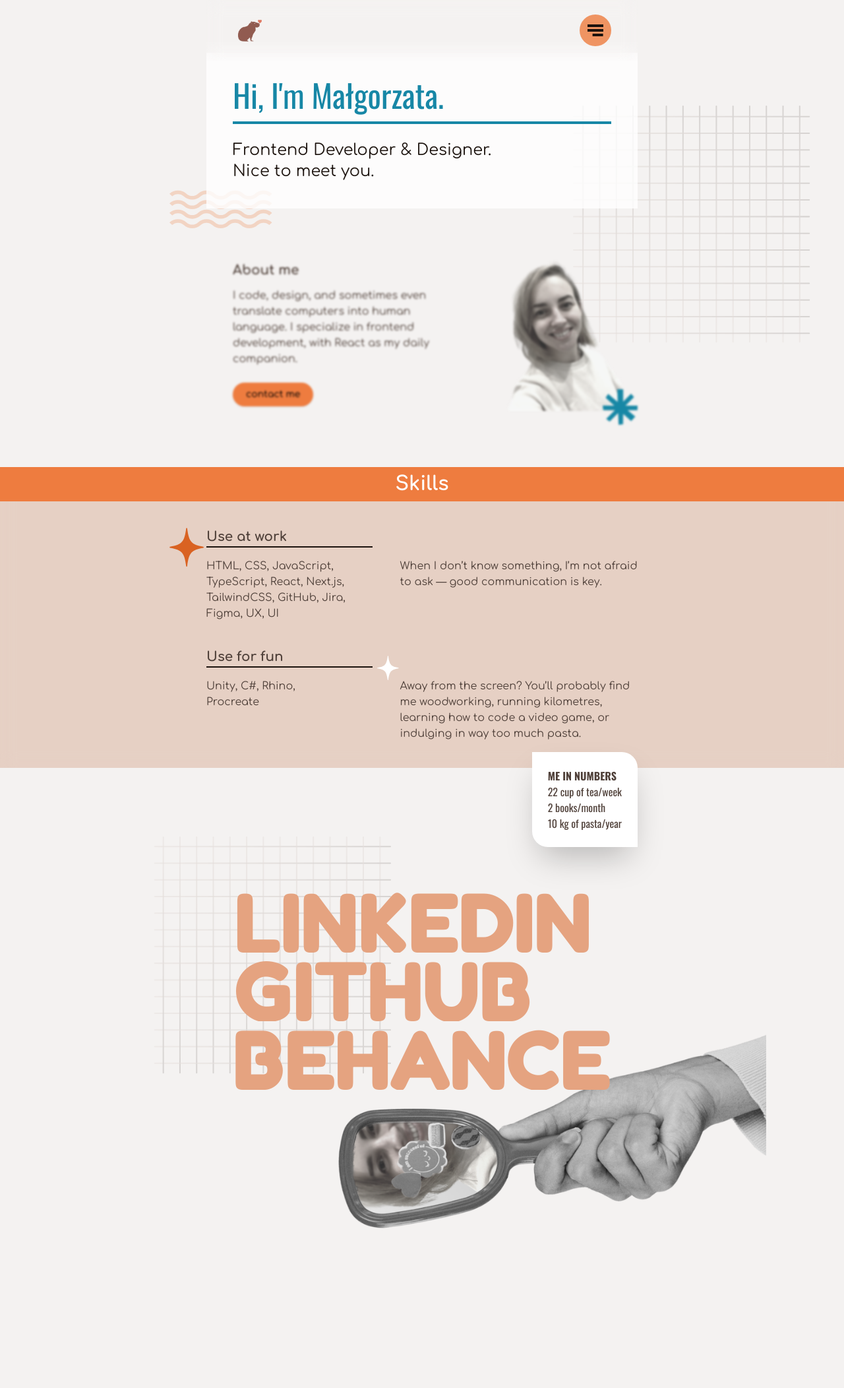
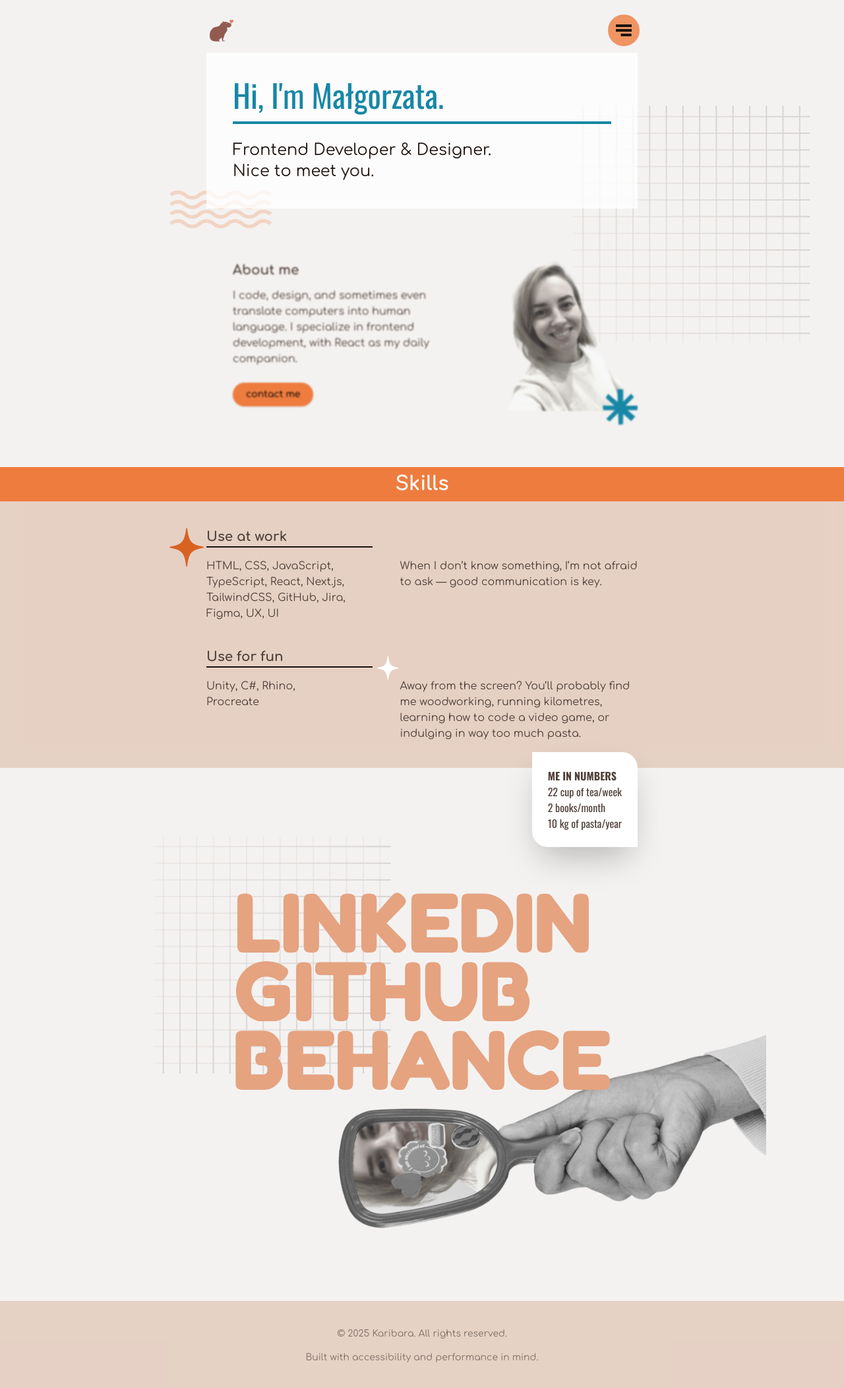
Before and after one commit to karibara/karibara-next-website, a Next.js app: page / in a window 1280 px wide. Shown: the top 2104 px of the page at 66% size. Before the commit the page ends 1872 px from the top, so only its background shows below. Built offline with nearby package versions, Linux system fonts and the light colour scheme; what tailwindcss-motion would draw is missing.

Commit message:
Add Footer component and update layout structure

```diff
--- a/src/app/layout.tsx
+++ b/src/app/layout.tsx
@@ -2,6 +2,7 @@
 import { Comfortaa } from "next/font/google";
 import "./globals.css";
 import { Navbar } from "@/components/ui/Navbar";
+import { Footer } from "@/components/ui/Footer";
 
 const comfortaa = Comfortaa({
   variable: "--font-comfortaa-sans",
@@ -26,7 +27,8 @@
         <header>
           <Navbar />
         </header>
-        {children}
+        <main>{children}</main>
+        <Footer />
       </body>
     </html>
   );
--- a/src/app/page.tsx
+++ b/src/app/page.tsx
@@ -7,7 +7,7 @@
 export default function Home() {
   return (
     <div className="  pt-20 font-[family-name:var(--font-comfortaa-sans)]">
-      <main className="flex flex-col gap-16 items-center">
+      <div className="flex flex-col gap-16 items-center">
         <div className="relative w-full max-w-[654px] grid place-items-center gap-10 ">
           {/* HASH PATTERN */}
           <Image
@@ -57,8 +57,7 @@
             className="absolute -bottom-[140px] -right-[30%] -z-10 "
           />
         </div>
-      </main>
-      <footer className="row-start-3 flex gap-6 flex-wrap items-center justify-center"></footer>
+      </div>
     </div>
   );
 }
--- /dev/null
+++ b/src/components/ui/Footer.tsx
@@ -0,0 +1,12 @@
+"use client";
+
+export const Footer = () => {
+  const year = new Date().getFullYear();
+
+  return (
+    <footer className="bg-orangeKari-dark/25 mt-[200px] text-sm text-blackKari/50 px-4 py-10 gap-4 flex flex-col items-center justify-center">
+      <p className="">© {year} Karibara. All rights reserved.</p>
+      <p>Built with accessibility and performance in mind.</p>
+    </footer>
+  );
+};
--- a/src/components/ui/Navbar.tsx
+++ b/src/components/ui/Navbar.tsx
@@ -17,7 +17,7 @@
   },
   {
     label: "LINKEDIN",
-    href: "#",
+    href: "https://www.linkedin.com/in/malgorzatabozykowska/",
   },
 ];
 
@@ -26,7 +26,7 @@
 
   return (
     <>
-      <div className="fixed top-0 left-1/2 -translate-x-1/2 w-full max-w-[654px] z-50 bg-grayKari/50 backdrop-blur-md">
+      <div className="fixed top-0 left-1/2 -translate-x-1/2 w-full max-w-[740px] z-50  rounded-full ">
         <div className="flex items-center justify-between py-2 px-5 lg:py-5 lg:px-10">
           <Link href="#" className="p-2 ">
             <motion.div whileHover={{ scale: 1.15 }} whileTap={{ scale: 0.85 }}>
```
